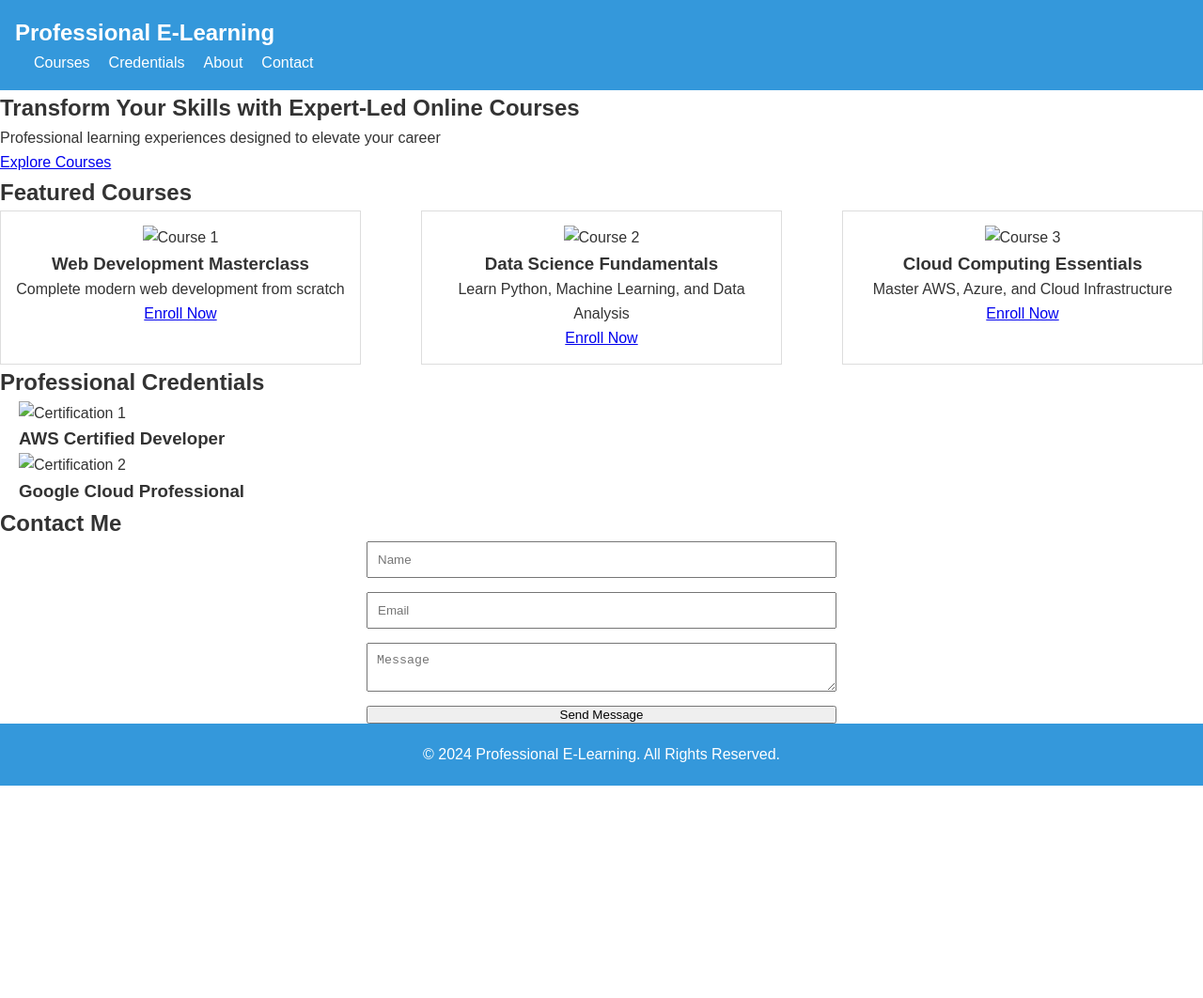
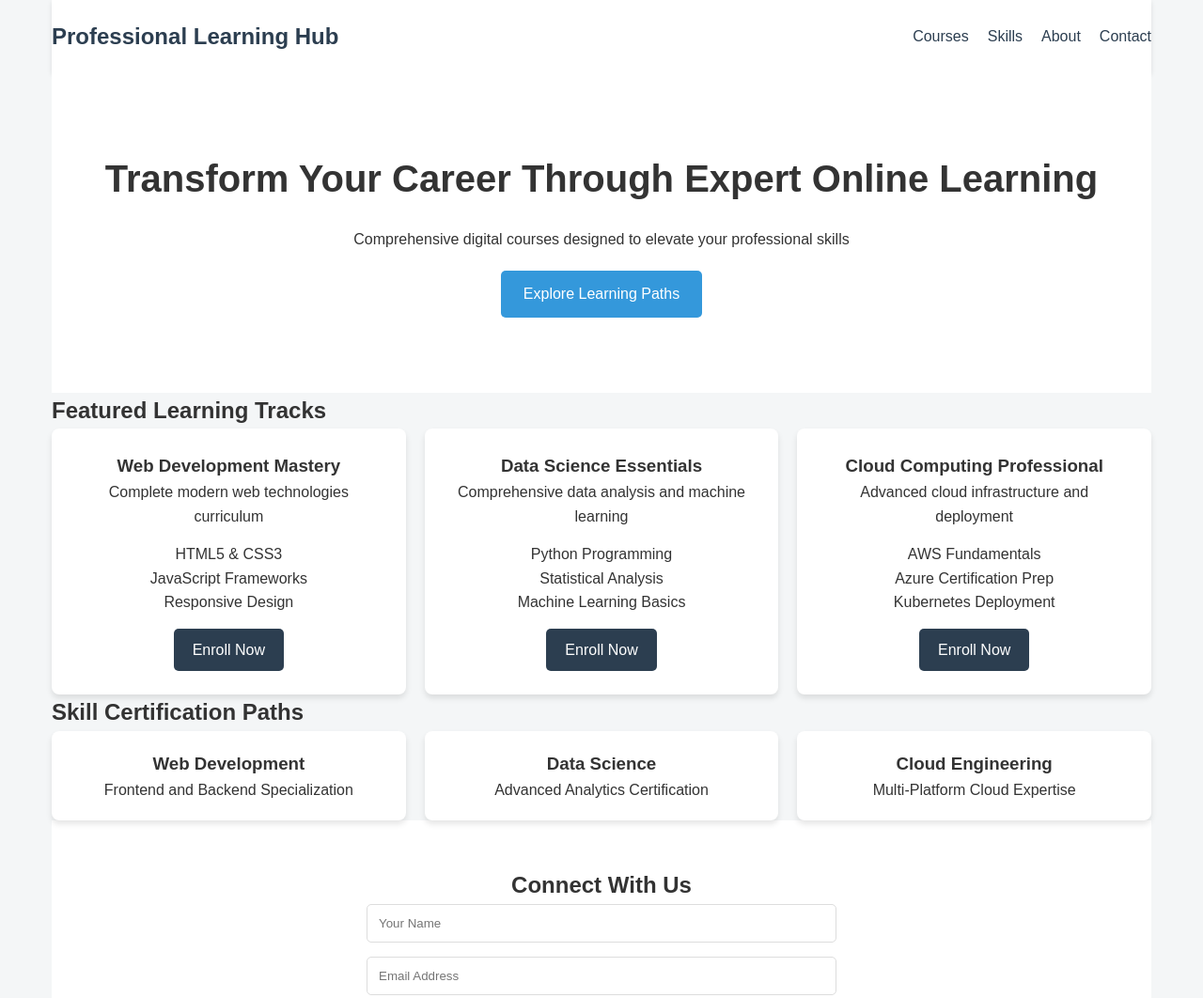
Before and after one commit to Lonwwolf14/ELearningWeb, a plain HTML site: page index.html in a window 1280 px wide. Shown: the top 1062 px of the page at 94% size. Before the commit the page ends 836 px from the top, so only its background shows below. Drawn offline with Linux system fonts and the light colour scheme; a script that the page names is missing.

Commit message:
Update All the Files

```diff
--- a/index.html
+++ b/index.html
@@ -4,85 +4,98 @@
 <head>
     <meta charset="UTF-8">
     <meta name="viewport" content="width=device-width, initial-scale=1.0">
-    <title>Professional E-Learning Portfolio</title>
+    <title>Professional Learning Hub</title>
     <link rel="stylesheet" href="styles.css">
 </head>
 
 <body>
+    <div class="container">
         <header>
+            <div class="logo">Professional Learning Hub</div>
             <nav>
-            <div class="logo">
-                <h1>Professional E-Learning</h1>
-            </div>
-            <ul>
-                <li><a href="#courses">Courses</a></li>
-                <li><a href="#credentials">Credentials</a></li>
-                <li><a href="#about">About</a></li>
-                <li><a href="#contact">Contact</a></li>
-            </ul>
+                <a href="#courses">Courses</a>
+                <a href="#skills">Skills</a>
+                <a href="#about">About</a>
+                <a href="#contact">Contact</a>
             </nav>
         </header>
 
         <main>
             <section id="hero">
-            <h2>Transform Your Skills with Expert-Led Online Courses</h2>
-            <p>Professional learning experiences designed to elevate your career</p>
-            <a href="#courses" class="cta-button">Explore Courses</a>
+                <h1>Transform Your Career Through Expert Online Learning</h1>
+                <p>Comprehensive digital courses designed to elevate your professional skills</p>
+                <a href="#courses" class="cta-button">Explore Learning Paths</a>
             </section>
 
             <section id="courses">
-            <h2>Featured Courses</h2>
+                <h2>Featured Learning Tracks</h2>
                 <div class="course-grid">
                     <div class="course-card">
-                    <img src="course1.jpg" alt="Course 1">
-                    <h3>Web Development Masterclass</h3>
-                    <p>Complete modern web development from scratch</p>
+                        <h3>Web Development Mastery</h3>
+                        <p>Complete modern web technologies curriculum</p>
+                        <ul>
+                            <li>HTML5 & CSS3</li>
+                            <li>JavaScript Frameworks</li>
+                            <li>Responsive Design</li>
+                        </ul>
                         <a href="#" class="enroll-button">Enroll Now</a>
                     </div>
                     <div class="course-card">
-                    <img src="course2.jpg" alt="Course 2">
-                    <h3>Data Science Fundamentals</h3>
-                    <p>Learn Python, Machine Learning, and Data Analysis</p>
+                        <h3>Data Science Essentials</h3>
+                        <p>Comprehensive data analysis and machine learning</p>
+                        <ul>
+                            <li>Python Programming</li>
+                            <li>Statistical Analysis</li>
+                            <li>Machine Learning Basics</li>
+                        </ul>
                         <a href="#" class="enroll-button">Enroll Now</a>
                     </div>
                     <div class="course-card">
-                    <img src="course3.jpg" alt="Course 3">
-                    <h3>Cloud Computing Essentials</h3>
-                    <p>Master AWS, Azure, and Cloud Infrastructure</p>
+                        <h3>Cloud Computing Professional</h3>
+                        <p>Advanced cloud infrastructure and deployment</p>
+                        <ul>
+                            <li>AWS Fundamentals</li>
+                            <li>Azure Certification Prep</li>
+                            <li>Kubernetes Deployment</li>
+                        </ul>
                         <a href="#" class="enroll-button">Enroll Now</a>
                     </div>
                 </div>
             </section>
 
-        <section id="credentials">
-            <h2>Professional Credentials</h2>
-            <div class="credential-list">
-                <div class="credential-item">
-                    <img src="cert1.png" alt="Certification 1">
-                    <h3>AWS Certified Developer</h3>
+            <section id="skills">
+                <h2>Skill Certification Paths</h2>
+                <div class="skills-grid">
+                    <div class="skill-item">
+                        <h3>Web Development</h3>
+                        <p>Frontend and Backend Specialization</p>
                     </div>
-                <div class="credential-item">
-                    <img src="cert2.png" alt="Certification 2">
-                    <h3>Google Cloud Professional</h3>
+                    <div class="skill-item">
+                        <h3>Data Science</h3>
+                        <p>Advanced Analytics Certification</p>
+                    </div>
+                    <div class="skill-item">
+                        <h3>Cloud Engineering</h3>
+                        <p>Multi-Platform Cloud Expertise</p>
                     </div>
                 </div>
             </section>
 
             <section id="contact">
-            <h2>Contact Me</h2>
+                <h2>Connect With Us</h2>
                 <form id="contact-form">
-                <input type="text" placeholder="Name" required>
-                <input type="email" placeholder="Email" required>
-                <textarea placeholder="Message" required></textarea>
-                <button type="submit">Send Message</button>
+                    <input type="text" placeholder="Your Name" required>
+                    <input type="email" placeholder="Email Address" required>
+                    <textarea placeholder="Your Learning Goals" required></textarea>
+                    <button type="submit">Send Inquiry</button>
                 </form>
             </section>
         </main>
 
         <footer>
-        <p>&copy; 2024 Professional E-Learning. All Rights Reserved.</p>
+            <p>© 2024 Professional Learning Hub. All Rights Reserved.</p>
         </footer>
-
+    </div>
     <script src="script.js"></script>
 </body>
 
--- a/styles.css
+++ b/styles.css
@@ -1,7 +1,9 @@
 :root {
-    --primary-color: #3498db;
-    --secondary-color: #2ecc71;
+    --primary-color: #2c3e50;
+    --secondary-color: #3498db;
+    --background-color: #f4f6f7;
     --text-color: #333;
+    --white: #ffffff;
 }
 
 * {
@@ -13,79 +15,144 @@
 body {
     font-family: 'Arial', sans-serif;
     line-height: 1.6;
+    background-color: var(--background-color);
     color: var(--text-color);
 }
 
+.container {
+    max-width: 1200px;
+    margin: 0 auto;
+    padding: 0 15px;
+}
+
 header {
-    background-color: var(--primary-color);
-    color: white;
-    padding: 1rem;
     display: flex;
     justify-content: space-between;
     align-items: center;
+    padding: 20px 0;
+    background-color: var(--white);
+    box-shadow: 0 2px 5px rgba(0, 0, 0, 0.1);
 }
 
-nav ul {
-    display: flex;
-    list-style: none;
+.logo {
+    font-size: 1.5rem;
+    font-weight: bold;
+    color: var(--primary-color);
 }
 
-nav ul li {
-    margin-left: 20px;
+nav {
+    display: flex;
+    gap: 20px;
 }
 
-nav ul li a {
-    color: white;
+nav a {
     text-decoration: none;
+    color: var(--primary-color);
+    transition: color 0.3s ease;
 }
 
-.hero {
+nav a:hover {
+    color: var(--secondary-color);
+}
+
+#hero {
     text-align: center;
-    padding: 50px;
-    background-color: #f4f4f4;
+    padding: 80px 0;
+    background-color: var(--white);
+}
+
+#hero h1 {
+    font-size: 2.5rem;
+    margin-bottom: 20px;
+}
+
+.cta-button {
+    display: inline-block;
+    background-color: var(--secondary-color);
+    color: var(--white);
+    padding: 12px 24px;
+    text-decoration: none;
+    border-radius: 5px;
+    margin-top: 20px;
 }
 
 .course-grid {
     display: flex;
     justify-content: space-between;
+    gap: 20px;
 }
 
 .course-card {
-    width: 30%;
-    border: 1px solid #ddd;
-    padding: 15px;
+    background-color: var(--white);
+    padding: 25px;
+    border-radius: 8px;
+    box-shadow: 0 4px 6px rgba(0, 0, 0, 0.1);
+    text-align: center;
+    flex: 1;
+}
+
+.course-card ul {
+    list-style-type: none;
+    margin: 15px 0;
+}
+
+.enroll-button {
+    display: inline-block;
+    background-color: var(--primary-color);
+    color: var(--white);
+    padding: 10px 20px;
+    text-decoration: none;
+    border-radius: 5px;
+}
+
+.skills-grid {
+    display: flex;
+    justify-content: space-between;
+    gap: 20px;
+}
+
+.skill-item {
+    background-color: var(--white);
+    padding: 20px;
+    text-align: center;
+    border-radius: 8px;
+    box-shadow: 0 4px 6px rgba(0, 0, 0, 0.1);
+    flex: 1;
+}
+
+#contact {
+    background-color: var(--white);
+    padding: 50px 0;
     text-align: center;
 }
 
-.course-card img {
-    max-width: 100%;
-}
-
-.credentials {
-    display: flex;
-    justify-content: center;
-}
-
-.credential-item {
-    margin: 0 20px;
-}
-
 #contact-form {
+    max-width: 500px;
+    margin: 0 auto;
     display: flex;
     flex-direction: column;
-    max-width: 500px;
-    margin: 0 auto;
+    gap: 15px;
 }
 
 #contact-form input,
 #contact-form textarea {
-    margin-bottom: 15px;
-    padding: 10px;
+    padding: 12px;
+    border: 1px solid #ddd;
+    border-radius: 5px;
+}
+
+#contact-form button {
+    background-color: var(--secondary-color);
+    color: var(--white);
+    border: none;
+    padding: 12px;
+    border-radius: 5px;
+    cursor: pointer;
 }
 
 footer {
     background-color: var(--primary-color);
-    color: white;
+    color: var(--white);
     text-align: center;
     padding: 20px;
 }
```
Also changed, not shown: index.js (+2 -5 lines). Lines whose indentation alone changed are shown as unchanged.
